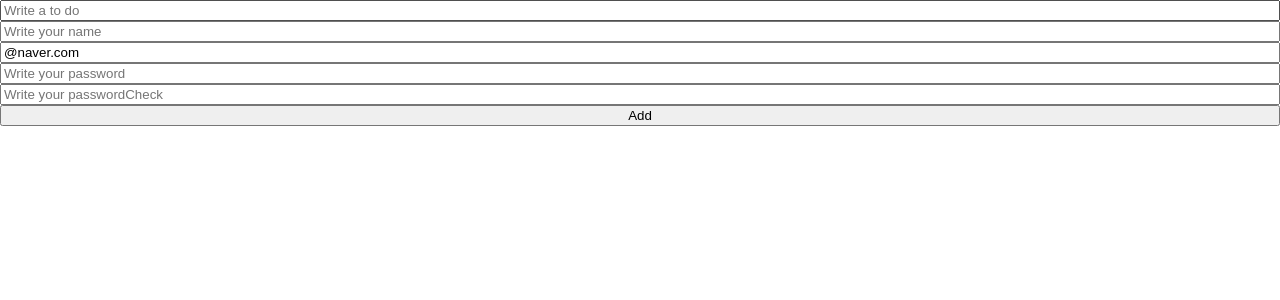
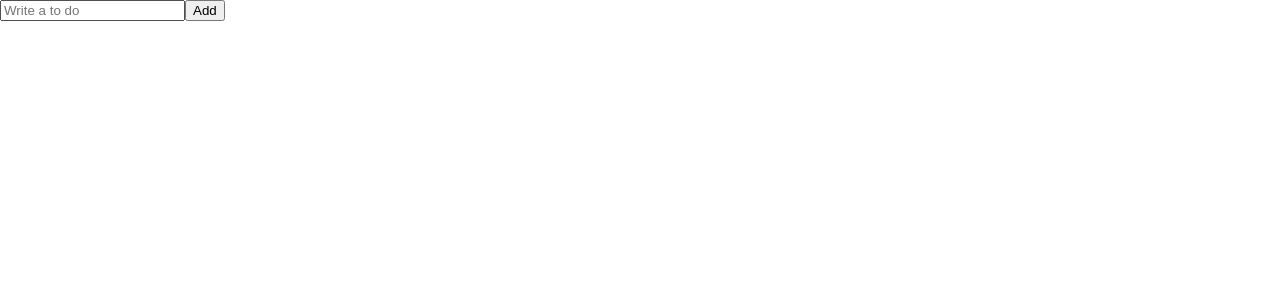
Before and after one commit to Odyssey409/react-masterclass_todo_app, a React (Create React App) app: page / in a window 1280 px wide. Shown: the top 300 px of the page. Built offline with nearby package versions, Linux system fonts and the light colour scheme.

Commit message:
section#6.10 Recap
기존 연습을 지우고 ToDo 만들기로 돌아와서 react-hook-form을 활용한 코드들로 재탄생 시킴

```diff
--- a/src/ToDoList.tsx
+++ b/src/ToDoList.tsx
@@ -1,126 +1,23 @@
 import { useForm } from "react-hook-form";
-
-// function ToDoList() {
-//   const [toDo, setToDo] = useState("");
-
-//   const onChange = (event: React.FormEvent<HTMLInputElement>) => {
-//     const {
-//       currentTarget: { value },
-//     } = event;
-//     setToDo(value);
-//   };
-//   const onSubmit = (event: React.FormEvent<HTMLFormElement>) => {
-//     event.preventDefault();
-//     console.log(toDo);
-//   };
-
-//   return (
-//     <div>
-//       <form onSubmit={onSubmit}>
-//         <input
-//           onChange={onChange}
-//           value={toDo}
-//           placeholder="Write a to do"
-//         ></input>
-//         <button>Add</button>
-//       </form>
-//     </div>
-//   );
-// }
 
 interface IForm {
   toDo?: string;
-  name: string;
-  email: string;
-  passwords: string;
-  passwordCheck: string;
-  extraError?: string;
 }
 
 function ToDoList() {
-  const {
-    register,
-    handleSubmit,
-    formState: { errors },
-    setError,
-  } = useForm<IForm>({
-    defaultValues: {
-      email: "@naver.com",
-    },
-  });
-  const onValid = (data: IForm) => {
-    if (data.passwords !== data.passwordCheck) {
-      setError(
-        "passwordCheck",
-        { message: "Passwords are incorrect" },
-        { shouldFocus: true }
-      );
-    }
-    // setError("extraError", { message: "Server offLine." });
+  const { register, handleSubmit, setValue } = useForm<IForm>();
+  const hadleValid = (data: IForm) => {
+    console.log("add to do", data.toDo);
+    setValue("toDo", ""); // 제출하면 입력칸 비워주는 코드
   };
   return (
     <div>
-      <form
-        style={{ display: "flex", flexDirection: "column" }}
-        onSubmit={handleSubmit(onValid)}
-      >
-        <input {...register("toDo")} placeholder="Write a to do"></input>
+      <form onSubmit={handleSubmit(hadleValid)}>
         <input
-          {...register("name", {
-            required: "name is requried",
-            validate: {
-              noNico: (value) =>
-                value.includes("nico") ? "no nicos allowed" : true,
-              noNick: (value) =>
-                value.includes("nick") ? "no nicos allowed" : true,
-            },
-          })}
-          placeholder="Write your name"
+          {...register("toDo", { required: "Please Write a To Do" })}
+          placeholder="Write a to do"
         ></input>
-        <span style={{ color: "red" }}>{errors?.name?.message as string}</span>
-        <input
-          {...register("email", {
-            required: "email is requried",
-            pattern: {
-              value: /^[A-Za-z0-9._%+-]+@naver.com$/,
-              message: "Only naver.com emails allowed",
-            },
-            minLength: 10,
-          })}
-          placeholder="Write your email"
-        ></input>
-        <span style={{ color: "red" }}>{errors?.email?.message as string}</span>
-        <input
-          {...register("passwords", {
-            required: true,
-            minLength: {
-              value: 5,
-              message: "Your password is too short",
-            },
-          })}
-          placeholder="Write your password"
-        ></input>
-        <span style={{ color: "red" }}>
-          {errors?.passwords?.message as string}
-        </span>
-
-        <input
-          {...register("passwordCheck", {
-            required: true,
-            minLength: {
-              value: 5,
-              message: "Your password is too short",
-            },
-          })}
-          placeholder="Write your passwordCheck"
-        ></input>
-        <span style={{ color: "red" }}>
-          {errors?.passwordCheck?.message as string}
-        </span>
         <button>Add</button>
-        <span style={{ color: "red" }}>
-          {errors?.extraError?.message as string}
-        </span>
       </form>
     </div>
   );
```
